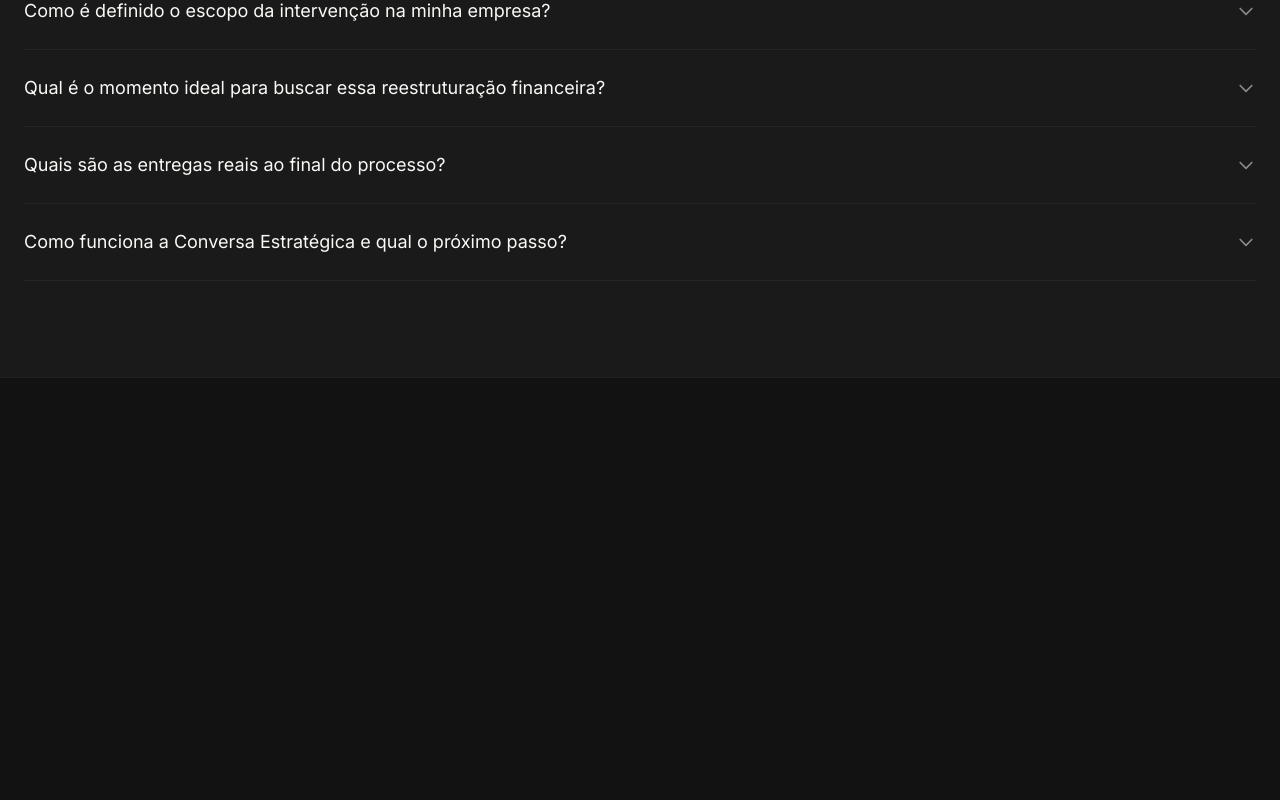
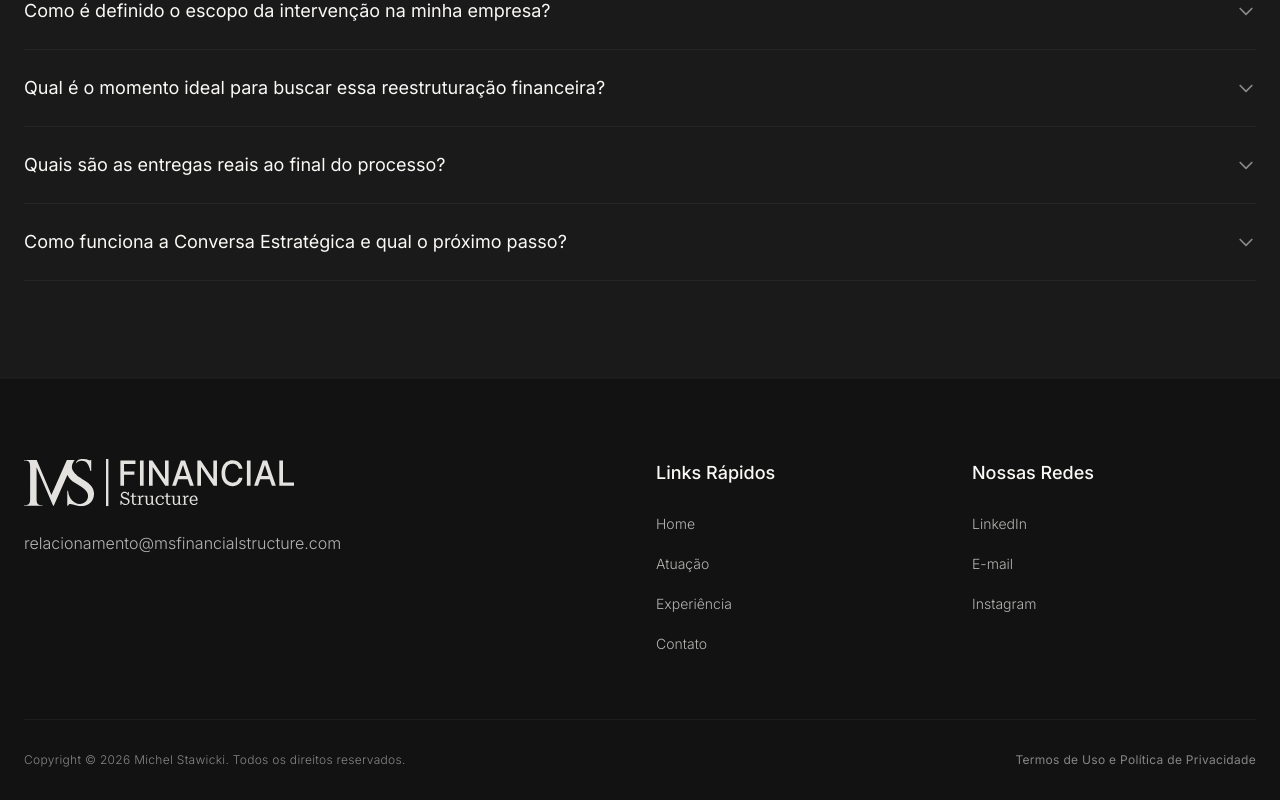
Before and after one commit to Bryanninja/michel-stawicki-web, a Next.js app: page / in a window 1280 px wide. Shown: the part 4801-5601 px from the top of the page. Before the commit the page ends 5179 px from the top, so only its background shows below. Built offline with nearby package versions, Linux system fonts and the light colour scheme.

Commit message:
feat: add footer

```diff
--- /dev/null
+++ b/app/components/Footer.tsx
@@ -0,0 +1,111 @@
+import Link from "next/link";
+
+export default function Footer() {
+  return (
+    <footer className="bg-brand-black border-t border-brand-gray/10 pt-20 pb-8 w-full">
+      <div className="max-w-[1440px] mx-auto px-6">
+        {/* Top Section: Logo, Contato e Links */}
+        <div className="grid grid-cols-1 md:grid-cols-4 gap-12 md:gap-8 mb-16">
+          {/* Coluna 1 e 2: Logo e E-mail (Ocupa metade do espaço no desktop) */}
+          <div className="md:col-span-2 flex flex-col items-start">
+            <Link
+              href="/"
+              className="mb-6 opacity-90 hover:opacity-100 transition-opacity"
+            >
+              <img
+                src="/logo.svg"
+                alt="Michel Stawicki Financial Structure"
+                className="h-10 md:h-12 w-auto"
+              />
+            </Link>
+            <a
+              href="mailto:relacionamento@msfinancialstructure.com"
+              className="font-sans text-brand-white/70 hover:text-brand-white text-sm md:text-base transition-colors font-light"
+            >
+              relacionamento@msfinancialstructure.com
+            </a>
+          </div>
+
+          {/* Coluna 3: Links Rápidos */}
+          <div>
+            <h3 className="font-sans font-medium text-lg text-brand-white mb-6">
+              Links Rápidos
+            </h3>
+            <ul className="flex flex-col gap-4">
+              {["Home", "Atuação", "Experiência", "Contato"].map((item) => (
+                <li key={item}>
+                  <Link
+                    href={
+                      item === "Home"
+                        ? "/"
+                        : `/${item
+                            .toLowerCase()
+                            .normalize("NFD")
+                            .replace(/[\u0300-\u036f]/g, "")}`
+                    }
+                    className="font-sans text-brand-white/70 hover:text-brand-white text-sm transition-colors font-light"
+                  >
+                    {item}
+                  </Link>
+                </li>
+              ))}
+            </ul>
+          </div>
+
+          {/* Coluna 4: Nossas Redes */}
+          <div>
+            <h3 className="font-sans font-medium text-lg text-brand-white mb-6">
+              Nossas Redes
+            </h3>
+            <ul className="flex flex-col gap-4">
+              <li>
+                <a
+                  href="#"
+                  target="_blank"
+                  rel="noopener noreferrer"
+                  className="font-sans text-brand-white/70 hover:text-brand-white text-sm transition-colors font-light"
+                >
+                  LinkedIn
+                </a>
+              </li>
+
+              <li>
+                <a
+                  href="mailto:relacionamento@msfinancialstructure.com"
+                  className="font-sans text-brand-white/70 hover:text-brand-white text-sm transition-colors font-light"
+                >
+                  E-mail
+                </a>
+              </li>
+
+              <li>
+                <a
+                  href="https://www.instagram.com/michel.financeiramente/"
+                  target="_blank"
+                  rel="noopener noreferrer"
+                  className="font-sans text-brand-white/70 hover:text-brand-white text-sm transition-colors font-light"
+                >
+                  Instagram
+                </a>
+              </li>
+            </ul>
+          </div>
+        </div>
+
+        {/* Bottom Section: Direitos Autorais e Políticas */}
+        <div className="border-t  border-brand-gray/20 pt-8 flex flex-col md:flex-row justify-between items-center gap-4 text-center md:text-left">
+          <p className="font-sans text-brand-white/50 text-xs font-light tracking-wide">
+            Copyright © 2026 Michel Stawicki. Todos os direitos reservados.
+          </p>
+
+          <Link
+            href="/termos"
+            className="font-sans text-brand-white/50 hover:text-brand-white text-xs transition-colors tracking-wide"
+          >
+            Termos de Uso e Política de Privacidade
+          </Link>
+        </div>
+      </div>
+    </footer>
+  );
+}
--- a/app/page.tsx
+++ b/app/page.tsx
@@ -5,6 +5,7 @@ import Crescimento from "./components/Crescimento";
 import Cta from "./components/Cta";
 import Estrutura from "./components/Estrutura";
 import Faq from "./components/Faq";
+import Footer from "./components/Footer";
 import Hero from "./components/Hero";
 
 export default function Home() {
@@ -18,6 +19,7 @@ export default function Home() {
         <AtuacaoGlobal />
         <Cta />
         <Faq />
+        <Footer />
       </main>
     </>
   );
```
